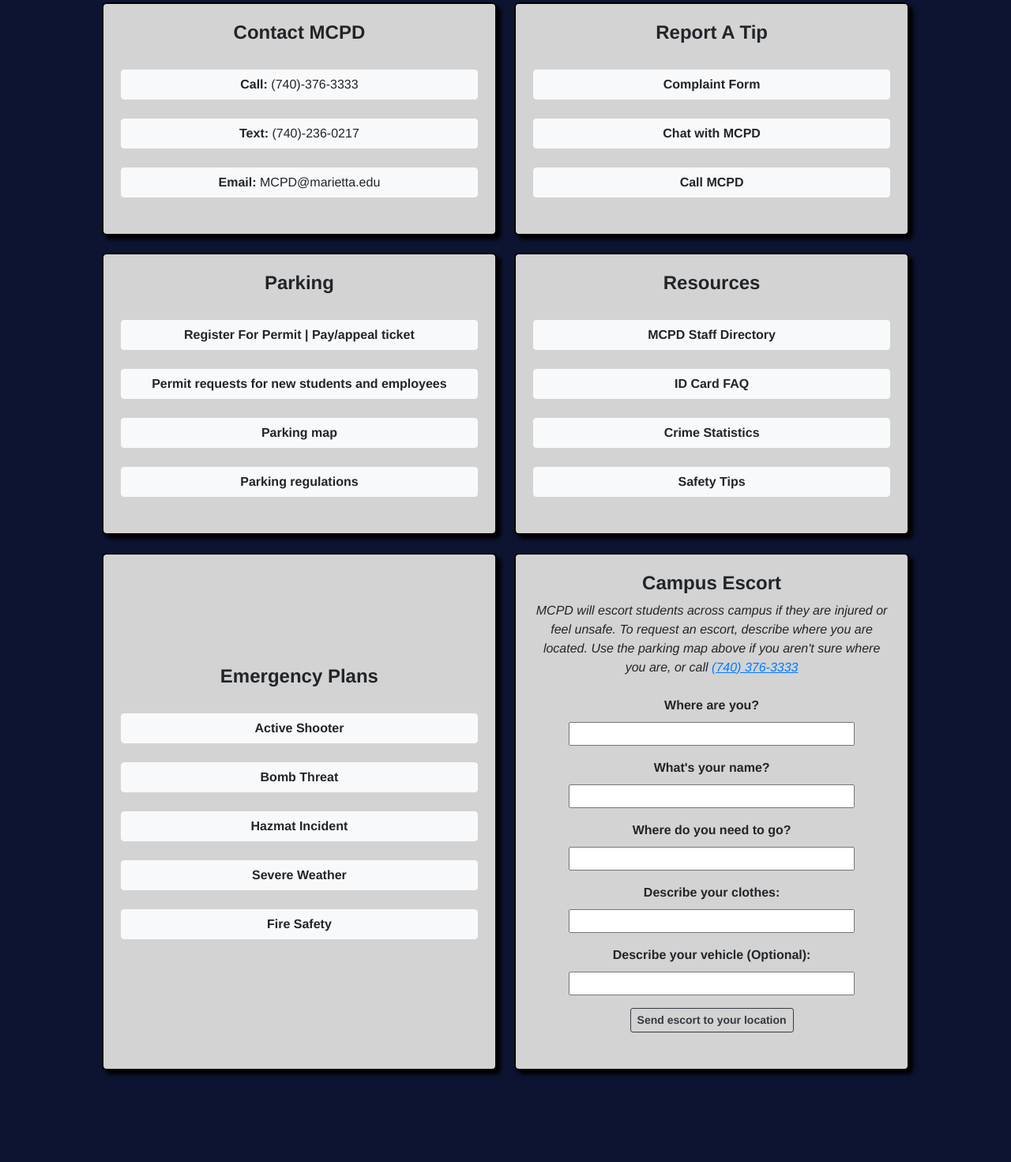
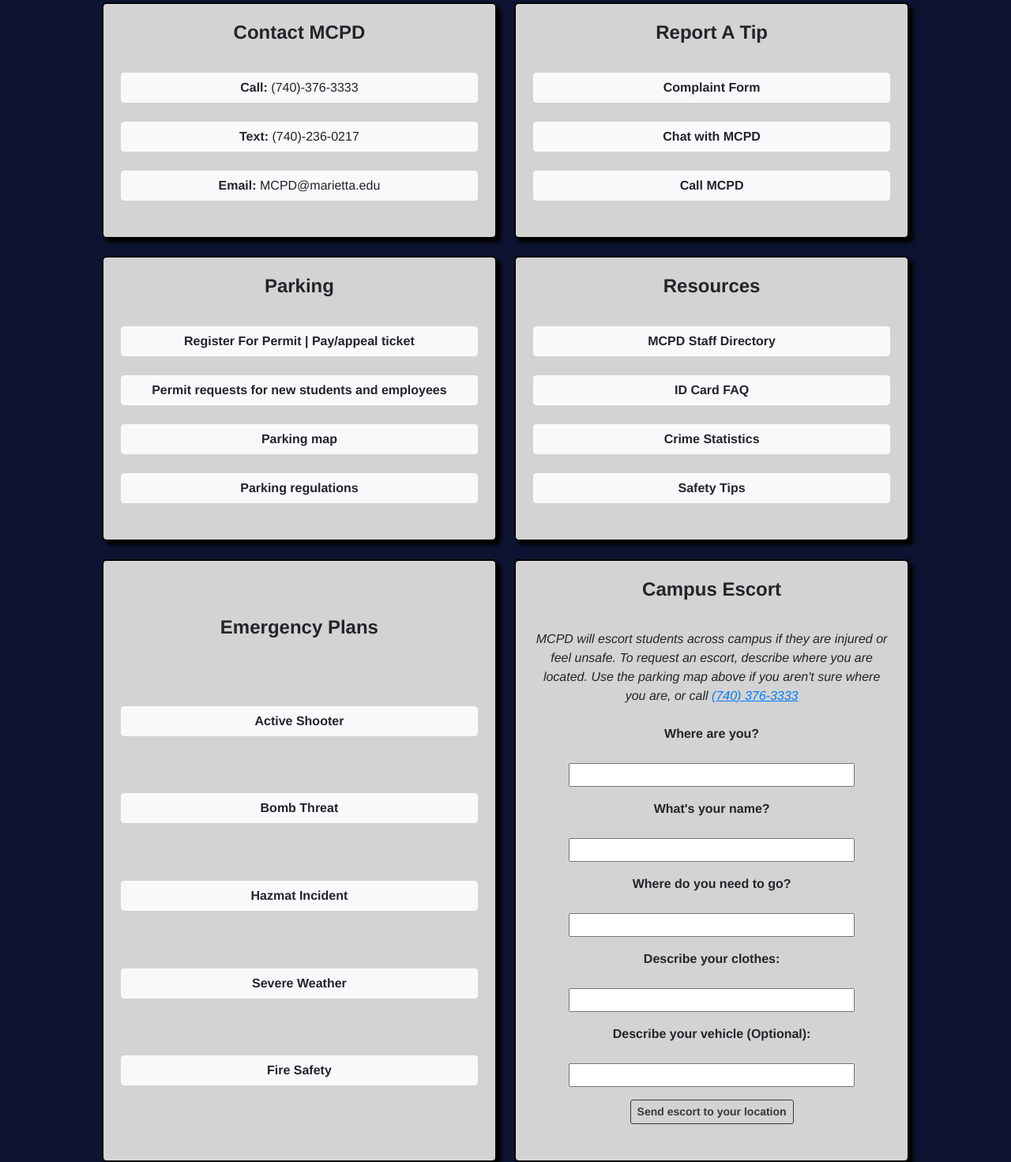
Before and after one commit to KadeHennacy/MCPD-Website, a plain HTML site: page index.html in a window 1280 px wide. Shown: the part 192-1663 px from the top of the page at 79% size. Drawn offline with nearby package versions, Linux system fonts and the light colour scheme.

Commit message:
Removed all unneccesary <br/> elements, changed all <br> to <br/>, same for <hr>. Replaced <br/> in content panels by adding margin to .content > * elements. Spaced content in panels evenly across verticle axis.

```diff
--- a/index.html
+++ b/index.html
@@ -40,54 +40,54 @@
     </header>
     <section class="container">
             <div class="content">
-                <h4>Contact MCPD</h4><br>
-                <a href="tel:740-376-3333" class="btn btn-light"><b>Call:</b> (740)-376-3333</a><br>
-                <a href="sms://+17402360217" class="btn btn-light"><b>Text:</b> (740)-236-0217</a><br>
-                <a href="mailto: mcpd@marietta.edu"class="btn btn-light"><b>Email:</b> MCPD@marietta.edu</a><br>
+                <h4>Contact MCPD</h4>
+                <a href="tel:740-376-3333" class="btn btn-light"><b>Call:</b> (740)-376-3333</a>
+                <a href="sms://+17402360217" class="btn btn-light"><b>Text:</b> (740)-236-0217</a>
+                <a href="mailto: mcpd@marietta.edu"class="btn btn-light"><b>Email:</b> MCPD@marietta.edu</a>
             </div>
             <div class="content">
-                <h4>Report A Tip</h4><br>
-                <a href="complaintForm.html" class="btn btn-light"><b>Complaint Form</b></a><br>
-                <a href="sms://+17402360217" class="btn btn-light"><b>Chat with MCPD</b></a><br>
-                <a href="tel:740-376-3333" class="btn btn-light"><b>Call MCPD</b></a><br>
+                <h4>Report A Tip</h4>
+                <a href="complaintForm.html" class="btn btn-light"><b>Complaint Form</b></a>
+                <a href="sms://+17402360217" class="btn btn-light"><b>Chat with MCPD</b></a>
+                <a href="tel:740-376-3333" class="btn btn-light"><b>Call MCPD</b></a>
             </div>
             <div class="content">
-                <h4>Parking</h4><br>
-                <a href="https://www.permitsales.net/MC" class="btn btn-light"><b>Register For Permit | Pay/appeal ticket</b></a><br>
-                <a href="https://www.marietta.edu/sites/default/files/documents/mc_parking_permit_request_04222020.pdf" class="btn btn-light"><b>Permit requests for new students and employees</b></a><br>
-                <a href="https://www.marietta.edu/sites/default/files/documents/Parking Map SP20v3.pdf" class="btn btn-light"><b>Parking map</b></a><br>
-                <a href="https://www.marietta.edu/parking-vehicles" class="btn btn-light"><b>Parking regulations</b></a><br>
+                <h4>Parking</h4>
+                <a href="https://www.permitsales.net/MC" class="btn btn-light"><b>Register For Permit | Pay/appeal ticket</b></a>
+                <a href="https://www.marietta.edu/sites/default/files/documents/mc_parking_permit_request_04222020.pdf" class="btn btn-light"><b>Permit requests for new students and employees</b></a>
+                <a href="https://www.marietta.edu/sites/default/files/documents/Parking Map SP20v3.pdf" class="btn btn-light"><b>Parking map</b></a>
+                <a href="https://www.marietta.edu/parking-vehicles" class="btn btn-light"><b>Parking regulations</b></a>
             </div>
             <div class="content">
-                <h4>Resources</h4><br>
-                <a href="https://www.marietta.edu/directory?name=&department%5B0%5D=796" class="btn btn-light"><b>MCPD Staff Directory</b></a><br>
-                <a href="https://www.marietta.edu/id-cards-faq" class="btn btn-light"><b>ID Card FAQ</b></a><br>
-                <a href="https://www.marietta.edu/crime-statistics" class="btn btn-light"><b>Crime Statistics</b></a><br>
-                <a href="safetyTips.html" class="btn btn-light"><b>Safety Tips</b></a><br>
+                <h4>Resources</h4>
+                <a href="https://www.marietta.edu/directory?name=&department%5B0%5D=796" class="btn btn-light"><b>MCPD Staff Directory</b></a>
+                <a href="https://www.marietta.edu/id-cards-faq" class="btn btn-light"><b>ID Card FAQ</b></a>
+                <a href="https://www.marietta.edu/crime-statistics" class="btn btn-light"><b>Crime Statistics</b></a>
+                <a href="safetyTips.html" class="btn btn-light"><b>Safety Tips</b></a>
             </div class="content">
             <div class="content">
-                <h4>Emergency Plans</h4><br>
-                <a href="activeShooter.html" class="btn btn-light"><b>Active Shooter</b></a><br>
-                <a href="bombThreat.html" class="btn btn-light"><b>Bomb Threat</b></a><br>
-                <a href="hazmatIncident.html" class="btn btn-light"><b>Hazmat Incident</b></a><br>
-                <a href="severWeather.html" class="btn btn-light"><b>Severe Weather</b></a><br>
-                <a href="fireSafety.html" class="btn btn-light"><b>Fire Safety</b></a><br>
+                <h4>Emergency Plans</h4>
+                <a href="activeShooter.html" class="btn btn-light"><b>Active Shooter</b></a>
+                <a href="bombThreat.html" class="btn btn-light"><b>Bomb Threat</b></a>
+                <a href="hazmatIncident.html" class="btn btn-light"><b>Hazmat Incident</b></a>
+                <a href="severWeather.html" class="btn btn-light"><b>Severe Weather</b></a>
+                <a href="fireSafety.html" class="btn btn-light"><b>Fire Safety</b></a>
             </div>
             <div class="content">
                 <h4>Campus Escort</h4>
-                <i>MCPD will escort students across campus if they are injured or feel unsafe. To request an escort, describe where you are located. Use the parking map above if you aren't sure where you are, or call <a href="tel:740-376-3333"><u>(740) 376-3333</u></a></i><br>
-                <form><b>Where are you? </b><br>
-                    <input type="text" id="locationField" required><br>
-                    <b>What's your name?</b><br>
-                    <input type="text" id="nameField" required><br>
-                    <b>Where do you need to go?</b><br>
-                    <input type="text" id="destinationField" required><br>
-                    <b>Describe your clothes:</b><br>
-                    <input type="text" id="clothesField" required><br>
-                    <b>Describe your vehicle (Optional):</b><br>
-                    <input type="text" id="vehicleField"><br>
+                <i>MCPD will escort students across campus if they are injured or feel unsafe. To request an escort, describe where you are located. Use the parking map above if you aren't sure where you are, or call <a href="tel:740-376-3333"><u>(740) 376-3333</u></a></i>
+                <form><p><b>Where are you? </b></p>
+                    <input type="text" id="locationField" required>
+                    <p><b>What's your name?</b></p>
+                    <input type="text" id="nameField" required>
+                    <p><b>Where do you need to go?</b></p>
+                    <input type="text" id="destinationField" required>
+                    <p><b>Describe your clothes:</b></p>
+                    <input type="text" id="clothesField" required>
+                    <p><b>Describe your vehicle (Optional):</b></p>
+                    <input type="text" id="vehicleField">
                     <input type="submit" class="btn btn-sm btn-outline-dark" value="Send escort to your location" onclick="sendTextMessage()">
-                </form><br>
+                </form>
             </div>
         </div>
     </section>
--- a/styles.css
+++ b/styles.css
@@ -168,16 +168,18 @@
     border-radius: 6px;
     padding: 2%;
     margin: 1%;
-    /* ask if they like the look of low or high margin better */
     display: flex;
     flex-direction: column;
-    justify-content: center;
+    justify-content: space-evenly;
     /* flex-wrap: wrap; */
     /* align-items: center; */
     /* ^toggle stretch(default) or center to make buttons full width or compact. But also remember to toggle white space wrap*/
     text-align: center;
     background-color: lightgrey;
     box-shadow: 5px 5px 5px black;
+}
+.content > * {
+    margin-bottom: 1.5em;
 }
 .escort{
     width: 100%;
@@ -194,6 +196,9 @@
     /* background-color: lightgrey; */
     color: black;
     /* box-shadow: 5px 5px 5px black; */
+}
+.escort > * {
+    display: block;
 }
 .submitRow > .btn{
     width: 60%;
```
Also changed, not shown: activeShooter.html (+1 -1 lines), bombThreat.html (+32 -32 lines), complaintForm.html (+2 -2 lines), safetyTips.html (+13 -13 lines), 1 other file.
